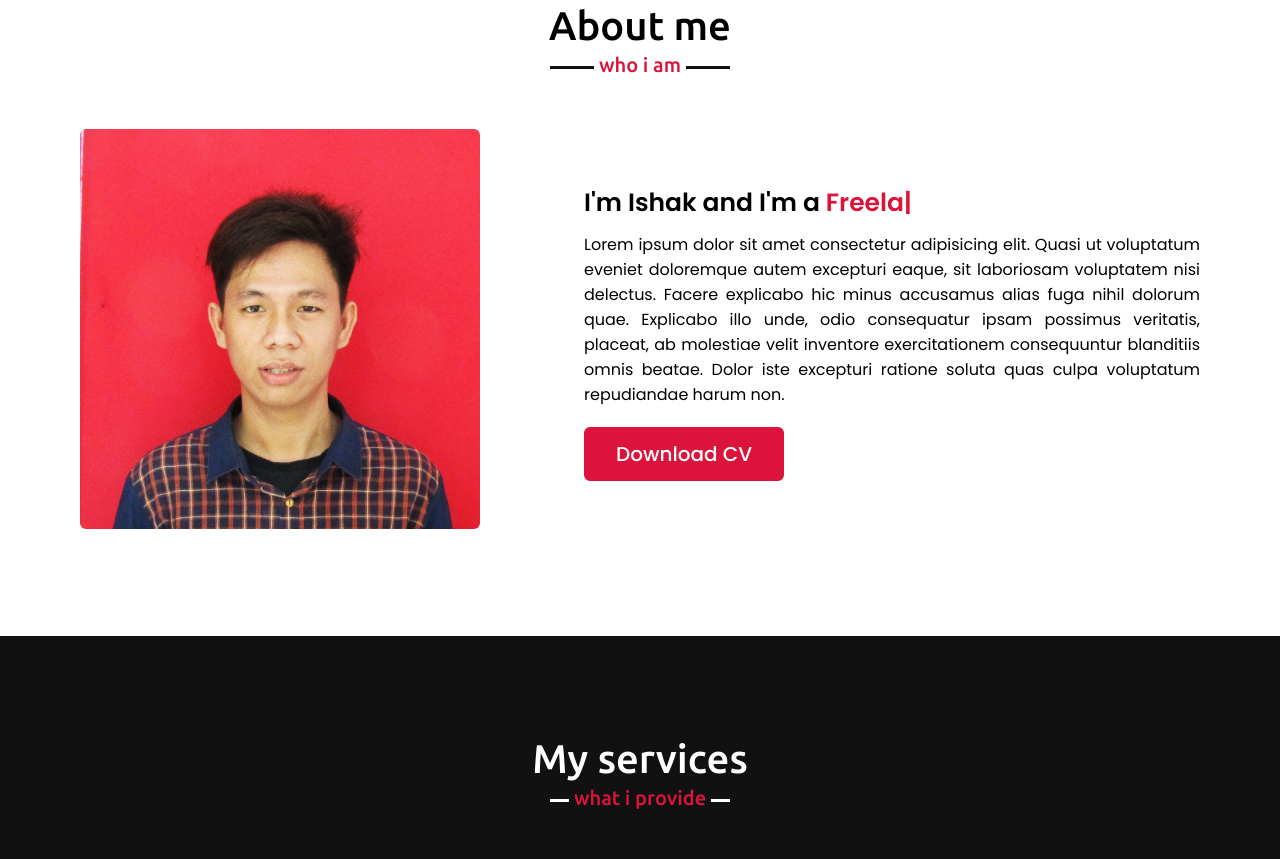
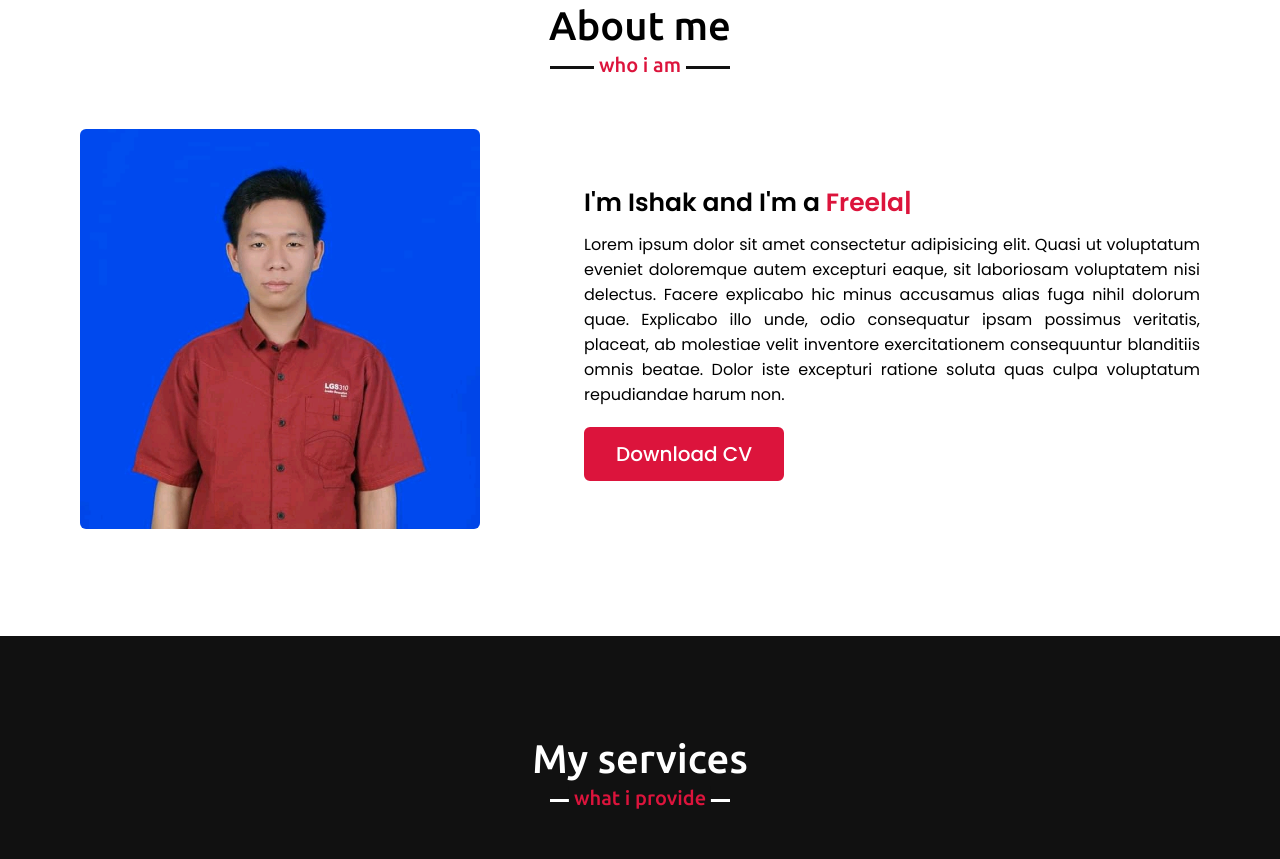
Before and after one commit to Ishakkangah/Ishakk-angah, a plain HTML site: page index.html in a window 1280 px wide. Shown: the part 897-1756 px from the top of the page. Drawn offline with nearby package versions, Linux system fonts and the light colour scheme.

Commit message:
Update index.html

```diff
--- a/index.html
+++ b/index.html
@@ -55,7 +55,7 @@
             <h2 class="title">About me</h2>
             <div class="about-content">
                 <div class="column left">
-                    <img src="images/Profile-3.jpg" alt="">
+                    <img src="images/profile-2.jpg" alt="">
                 </div>
                 <div class="column right">
                     <div class="text">I'm Ishak and I'm a <span class="typing-2"></span></div>
```
